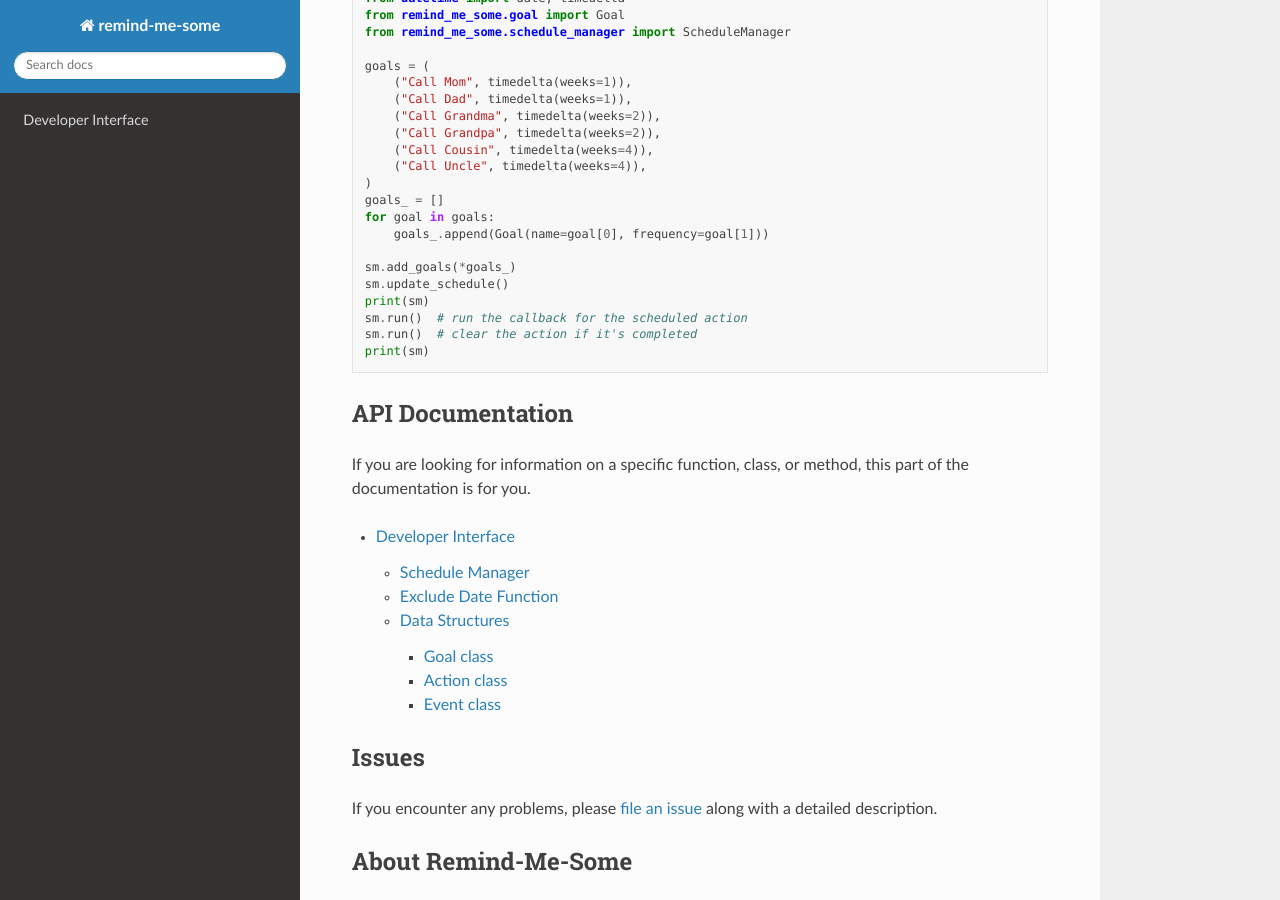
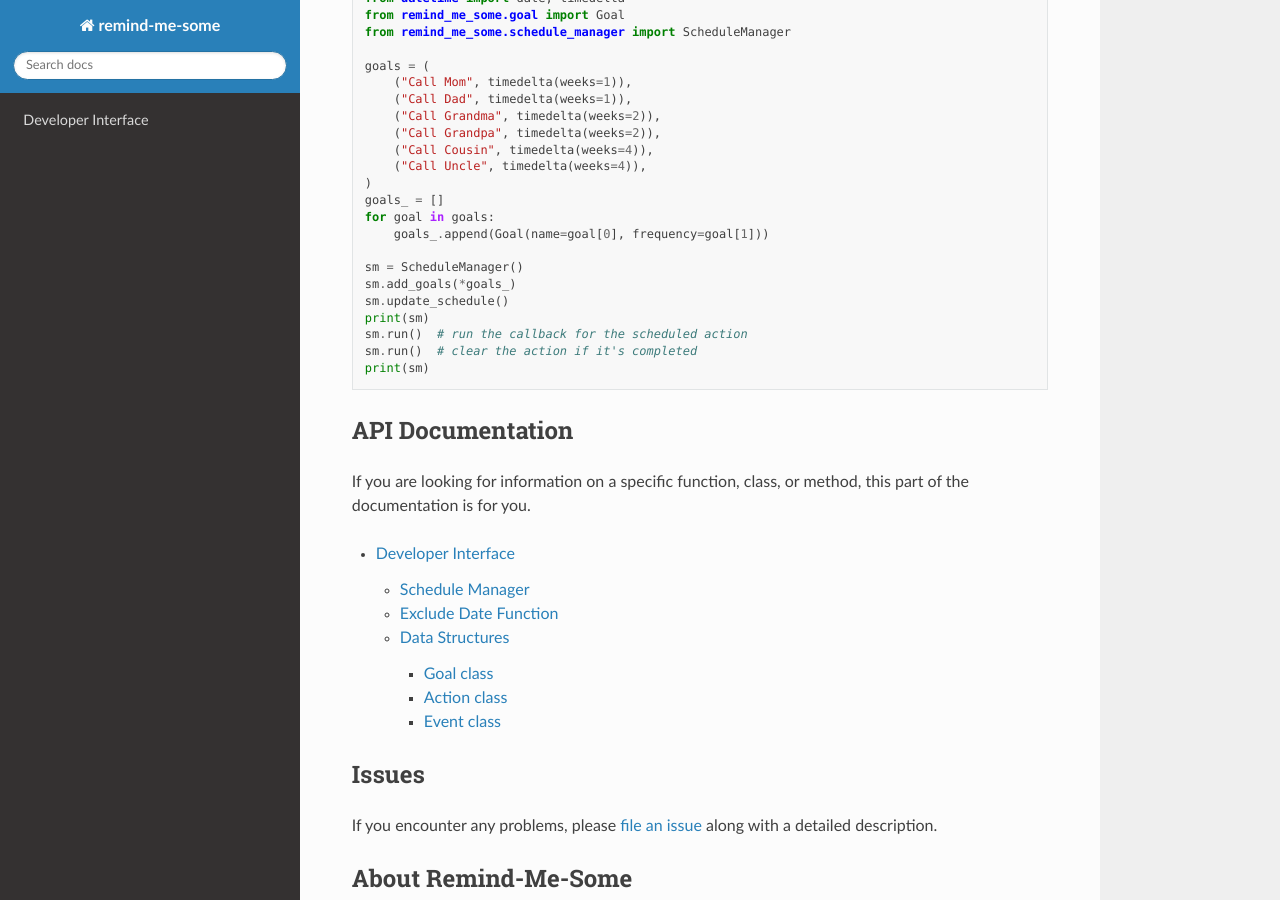
Before and after one commit to audrow/remind-me-some, a Sphinx documentation site: the page built from docs/index.rst, in a window 1280 px wide and 900 px high, scrolled down 638 px. Built offline with Sphinx 7.4.7 and the Read the Docs theme 2.0.0, drawn with Linux system fonts in a browser that asks for light colours.

```diff
--- a/README.rst
+++ b/README.rst
@@ -48,6 +48,7 @@ Usage
     for goal in goals:
         goals_.append(Goal(name=goal[0], frequency=goal[1]))
 
+    sm = ScheduleManager()
     sm.add_goals(*goals_)
     sm.update_schedule()
     print(sm)
--- a/docs/index.rst
+++ b/docs/index.rst
@@ -48,6 +48,7 @@ Usage
     for goal in goals:
         goals_.append(Goal(name=goal[0], frequency=goal[1]))
 
+    sm = ScheduleManager()
     sm.add_goals(*goals_)
     sm.update_schedule()
     print(sm)
--- a/setup.py
+++ b/setup.py
@@ -21,7 +21,7 @@ def read_file(filename):
 setup(
     name='remind-me-some',
     packages=['remind_me_some'],
-    version='1.0.0',
+    version='1.0.1',
     description='Prioritize your reminders.',
     long_description=read_file('README.rst'),
     license='MIT',
```
